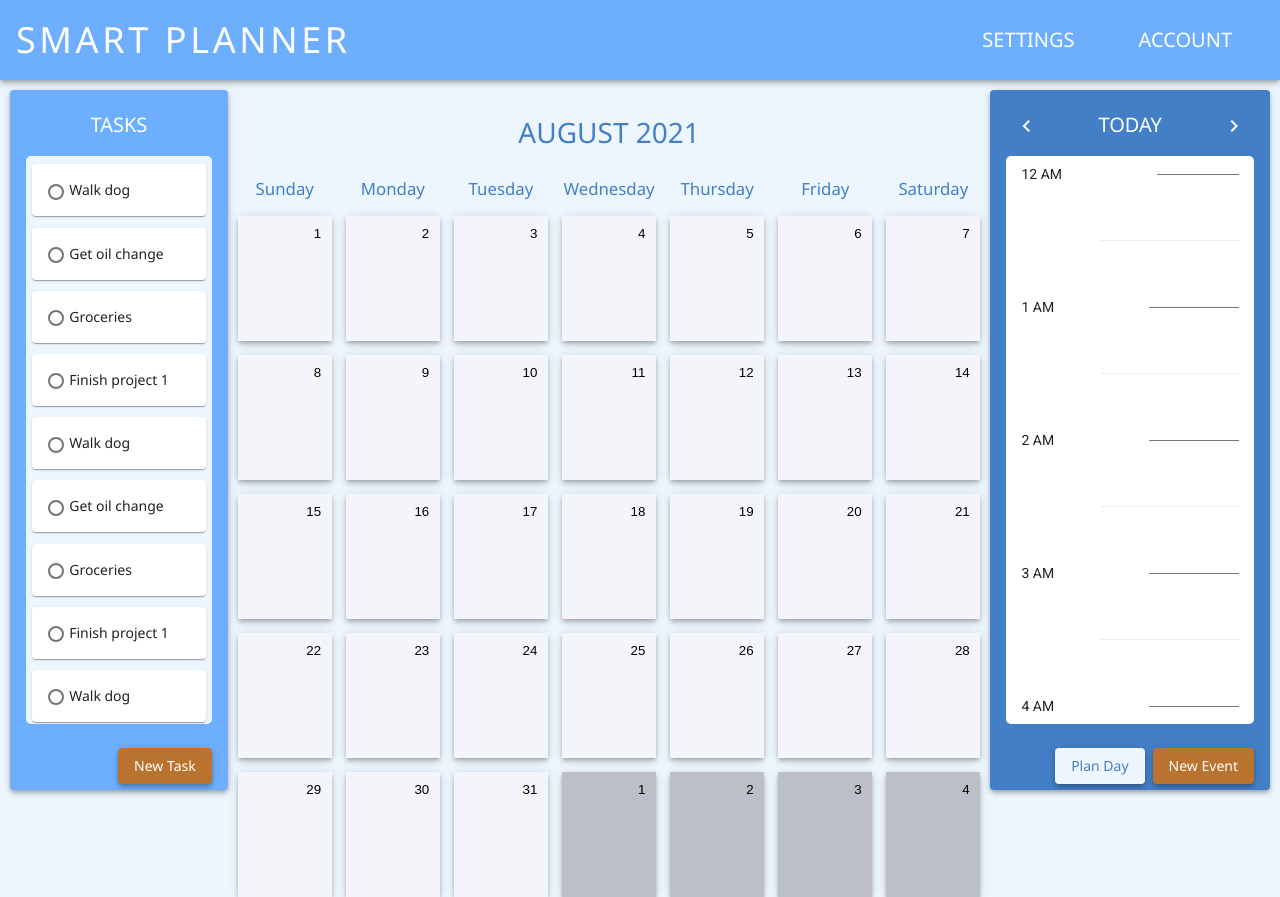
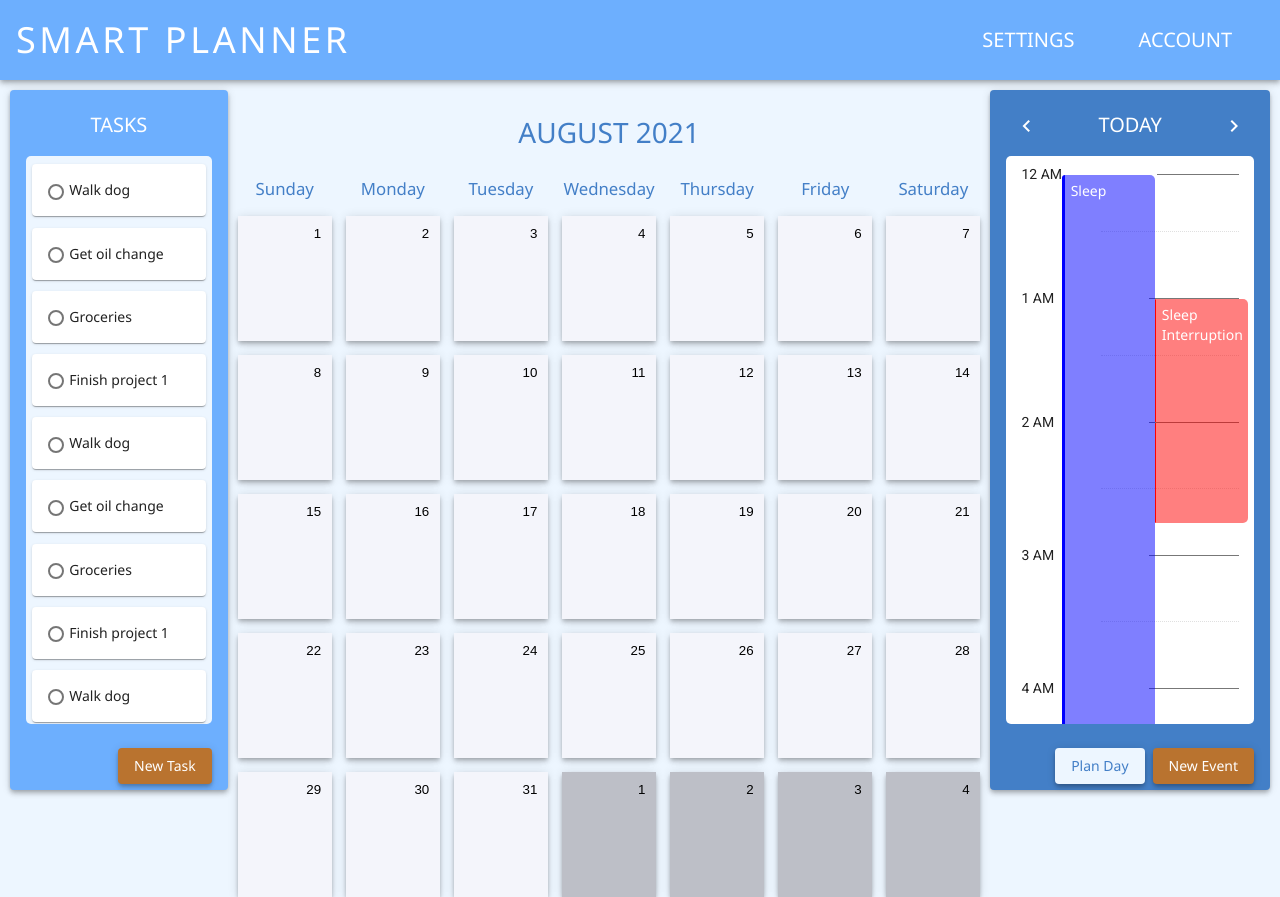
Before and after one commit to charles-witherspoon/smart-planner, an Angular app: page / in a window 1280 px wide. Built offline with nearby package versions, Linux system fonts and the light colour scheme.

Commit message:
Added/styled events (hardcoded)

```diff
--- a/src/app/app.component.html
+++ b/src/app/app.component.html
@@ -182,12 +182,21 @@
 
       <div *ngFor="let hour of hours">
         <div class="hour-divider">
-          <div class="text mat-typography">{{ hour | date:'h a'}}</div>
+          <div class="text mat-typography">{{ hour.date | date:'h a'}}</div>
           <div class="line">
             <mat-divider [ngStyle]="{'border-top-color': '#777'}" inset="true"></mat-divider>
           </div>
         </div>
-        <div class="thirty-minute-block"></div>
+        <div class="thirty-minute-block">
+          <div *ngFor="let event of hour.events" class="event" [ngStyle]="{
+              'height': (event.duration / 30) * 100 + '%',
+              'width': event.width + '%',
+              'margin-left': event.offset + '%'
+            }">
+            <div class="event-bar" [ngStyle]="{'background-color': event.color}"></div>
+            <span [ngStyle]="{'background-color': event.color, 'opacity': 0.5}">{{ event.title }}</span>
+          </div>
+        </div>
         <div class="thirty-minute-divider">
           <mat-divider [ngStyle]="{'border-top-style': 'dotted'}" inset="true"></mat-divider>
         </div>
--- a/src/app/app.component.scss
+++ b/src/app/app.component.scss
@@ -231,6 +231,8 @@
 
 .thirty-minute-block {
     height: 4em;
+    padding-left: 4em;
+    padding-right: 0.4em;
 }
 
 
@@ -262,3 +264,22 @@
     background-color: #edf6ff;
     color: #437fc7;
 }
+
+.event {
+    display: flex;
+    margin-top: -0.65em;
+}
+
+.event-bar {
+    border-radius: 3px 0 0 3px;
+    height: 100%;
+    width: 0.6em;
+    flex: 0.2
+}
+
+.event span {
+    border-radius: 0 5px 5px 0;
+    padding: 0.4em;
+    color: white;
+    flex: 6;
+}
--- a/src/app/app.component.ts
+++ b/src/app/app.component.ts
@@ -1,5 +1,20 @@
 import { Component } from '@angular/core';
 import { Task } from './models/task';
+
+
+export interface Event {
+  title: string;
+  startDate: Date;
+  duration: number;
+  color: string;
+  width: number;
+  offset: number;
+}
+
+export interface Hour {
+  date: Date;
+  events: Event[];
+}
 
 @Component({
   selector: 'app-root',
@@ -106,30 +121,197 @@
       isComplete: false
     },
   ];
-  hours: Date[] = [
-    new Date('2021-08-15T00:00:00'),
-    new Date('2021-08-15T01:00:00'),
-    new Date('2021-08-15T02:00:00'),
-    new Date('2021-08-15T03:00:00'),
-    new Date('2021-08-15T04:00:00'),
-    new Date('2021-08-15T05:00:00'),
-    new Date('2021-08-15T06:00:00'),
-    new Date('2021-08-15T07:00:00'),
-    new Date('2021-08-15T08:00:00'),
-    new Date('2021-08-15T09:00:00'),
-    new Date('2021-08-15T10:00:00'),
-    new Date('2021-08-15T11:00:00'),
-    new Date('2021-08-15T12:00:00'),
-    new Date('2021-08-15T13:00:00'),
-    new Date('2021-08-15T14:00:00'),
-    new Date('2021-08-15T15:00:00'),
-    new Date('2021-08-15T16:00:00'),
-    new Date('2021-08-15T17:00:00'),
-    new Date('2021-08-15T18:00:00'),
-    new Date('2021-08-15T19:00:00'),
-    new Date('2021-08-15T20:00:00'),
-    new Date('2021-08-15T21:00:00'),
-    new Date('2021-08-15T22:00:00'),
-    new Date('2021-08-15T23:00:00'),
+
+
+  hours: Hour[] = [
+    {
+      date: new Date('2021-08-15T00:00:00'),
+      events: [
+        {
+          title: "Sleep",
+          startDate: new Date('2021-08-15T00:00:00'),
+          duration: 360,
+          color: "blue",
+          width: 50,
+          offset: 0
+        }
+      ]
+    },
+    {
+      date: new Date('2021-08-15T01:00:00'),
+      events: [
+        {
+          title: "Sleep Interruption",
+          startDate: new Date('2021-08-15T01:00:00'),
+          duration: 120,
+          color: "red",
+          width: 50,
+          offset: 50
+        }
+      ]
+    },
+    {
+      date: new Date('2021-08-15T02:00:00'),
+      events: [
+
+      ]
+    },
+    {
+      date: new Date('2021-08-15T03:00:00'),
+      events: [
+
+      ]
+    },
+    {
+      date: new Date('2021-08-15T04:00:00'),
+      events: [
+
+      ]
+    },
+    {
+      date: new Date('2021-08-15T05:00:00'),
+      events: [
+
+      ]
+    },
+    {
+      date: new Date('2021-08-15T06:00:00'),
+      events: [
+
+      ]
+    },
+    {
+      date: new Date('2021-08-15T07:00:00'),
+      events: [
+
+      ]
+    },
+    {
+      date: new Date('2021-08-15T08:00:00'),
+      events: [
+
+      ]
+    },
+    {
+      date: new Date('2021-08-15T09:00:00'),
+      events: [
+
+      ]
+    },
+    {
+      date: new Date('2021-08-15T10:00:00'),
+      events: [
+
+      ]
+    },
+    {
+      date: new Date('2021-08-15T11:00:00'),
+      events: [
+
+      ]
+    },
+    {
+      date: new Date('2021-08-15T12:00:00'),
+      events: [
+
+      ]
+    },
+    {
+      date: new Date('2021-08-15T13:00:00'),
+      events: [
+
+      ]
+    },
+    {
+      date: new Date('2021-08-15T14:00:00'),
+      events: [
+
+      ]
+    },
+    {
+      date: new Date('2021-08-15T15:00:00'),
+      events: [
+
+      ]
+    },
+    {
+      date: new Date('2021-08-15T16:00:00'),
+      events: [
+
+      ]
+    },
+    {
+      date: new Date('2021-08-15T17:00:00'),
+      events: [
+        {
+          title: "Gym",
+          startDate: new Date('2021-08-15T17:00:00'),
+          duration: 90,
+          color: "green",
+          width: 100,
+          offset: 0
+        }
+      ]
+    },
+    {
+      date: new Date('2021-08-15T18:00:00'),
+      events: [
+
+      ]
+    },
+    {
+      date: new Date('2021-08-15T19:00:00'),
+      events: [
+
+      ]
+    },
+    {
+      date: new Date('2021-08-15T20:00:00'),
+      events: [
+
+      ]
+    },
+    {
+      date: new Date('2021-08-15T21:00:00'),
+      events: [
+
+      ]
+    },
+    {
+      date: new Date('2021-08-15T22:00:00'),
+      events: [
+
+      ]
+    },
+    {
+      date: new Date('2021-08-15T23:00:00'),
+      events: [
+
+      ]
+    },
   ];
+
+  // calculateEventWidth(event: Event): number {
+  //   // get number events that would overlap
+  //   const flatMap = (f: Function, arr: any[]) => arr.reduce((x, y) => [...x, ...f(y)], [])
+  //   const allEvents: Event[] = flatMap([].concat, this.hours.map(hour => hour.events));
+  //   const overlappingEvents: Event[] = allEvents.filter(e => this.eventsOverlap(event, e));
+
+  //   // divide 100 by that number
+  //   return overlappingEvents.length > 0 ?
+  //     100 / overlappingEvents.length
+  //     : 100;
+  // }
+
+  // eventsOverlap(main: Event, test: Event): boolean {
+  //   const mainEnd: Date = main.startDate;
+  //   mainEnd.setUTCHours(main.startDate.getHours() + (main.duration / 60));
+
+  //   const testEnd: Date = test.startDate;
+  //   testEnd.setUTCHours(test.startDate.getHours() + (test.duration / 60));
+
+
+  //   return (test.startDate >= main.startDate && test.startDate <= mainEnd)
+  //     || (main.startDate >= test.startDate && main.startDate <= testEnd);
+  // }
 }
```
